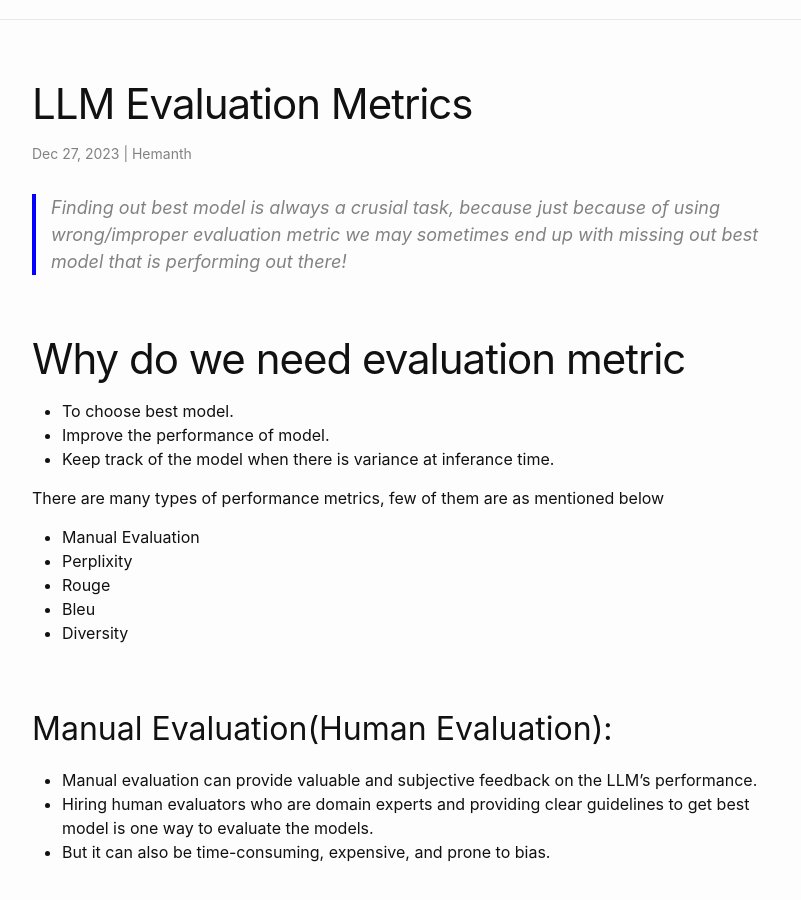
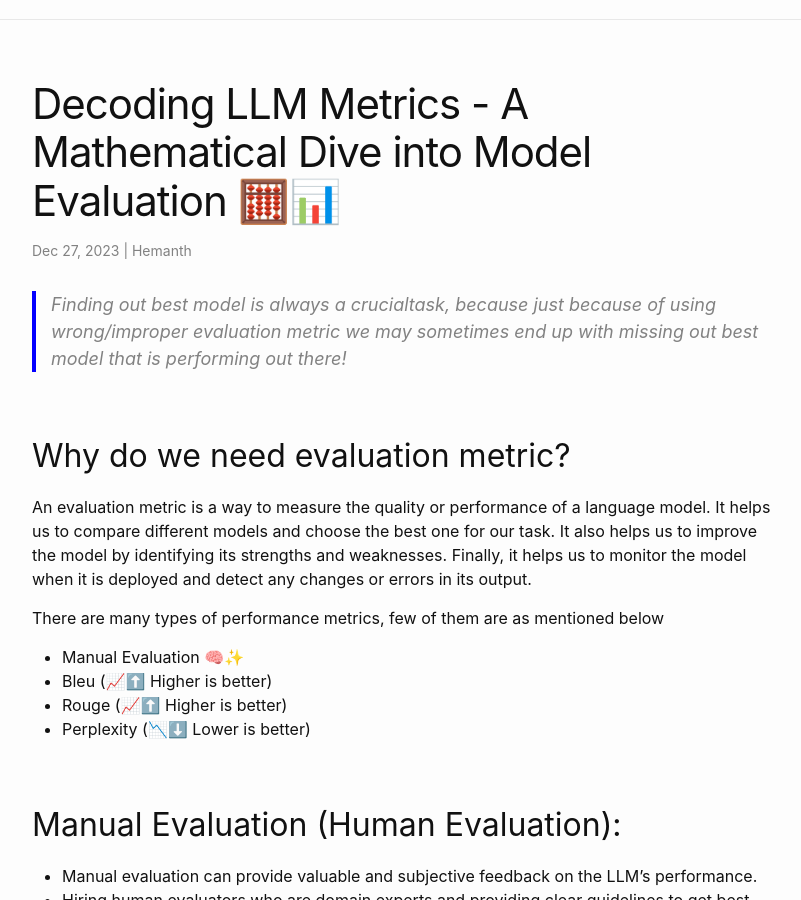
Before and after one commit to hemanthyernagula/hemanthyernagula.github.io, a Jekyll site: the page built from _posts/2023-12-27-LLM-Evaluation-Metrics.md, in a window 1280 px wide and 900 px high. Shown: the whole window, without its empty margins (238-1039 px from the left). Built offline with Jekyll 4.4.1, drawn with Linux system fonts in a browser that asks for light colours; formulas are drawn with MathJax 3; a script that is not in the unit is left out; comment, search, counter and statistics services are not loaded; some of the changed text lies outside the part shown.

Commit message:
added llm evaluation post

```diff
--- a/_config.yml
+++ b/_config.yml
@@ -52,8 +52,8 @@ minima:
   social_links:
     github: hemanthyernagula
     stackoverflow: "11111"
-    linkedin: hemanth
-    medium: "@yernagulahemanth"
+    linkedin: hemanth-yernagula
+    medium: yernagulahemanth
 
 show_excerpts:
   True
--- a/_includes/social.html
+++ b/_includes/social.html
@@ -18,5 +18,5 @@
   {%- if social.keybase -%}<li><a rel="me" href="https://keybase.io/{{ social.keybase | cgi_escape | escape }}" title="{{ social.keybase | escape }}"><svg class="svg-icon grey"><use xlink:href="{{ '/assets/minima-social-icons.svg#keybase' | relative_url }}"></use></svg></a></li>{%- endif -%}
   {%- if social.microdotblog -%}<li><a rel="me" href="https://micro.blog/{{ social.microdotblog | cgi_escape | escape }}" title="{{ social.microdotblog | escape }}"><svg class="svg-icon grey"><use xlink:href="{{ '/assets/minima-social-icons.svg#microdotblog' | relative_url }}"></use></svg></a></li>{%- endif -%}
   {%- if social.devto -%}<li><a href="https://dev.to/{{ social.devto | cgi_escape | escape }}" title="{{ social.devto | escape }}"><svg class="svg-icon grey"><use xlink:href="{{ '/assets/minima-social-icons.svg#devto' | relative_url }}"></use></svg></a></li>{%- endif -%}
-  {%- if social.medium -%}<li><a href="https://medium.com//{{ social.medium | cgi_escape | escape }}" title="{{ social.medium | escape }}"><svg class="svg-icon grey"><use xlink:href="{{ '/assets/minima-social-icons.svg#medium' | relative_url }}"></use></svg></a></li>{%- endif -%}
+  {%- if social.medium -%}<li><a href="https://medium.com/@{{ social.medium | cgi_escape | escape }}" title="{{ social.medium | escape }}"><svg class="svg-icon grey"><use xlink:href="{{ '/assets/minima-social-icons.svg#medium' | relative_url }}"></use></svg></a></li>{%- endif -%}
 </ul>
--- a/_layouts/post.html
+++ b/_layouts/post.html
@@ -35,7 +35,7 @@ layout: default
     {{ content }}
   </div>
 
-  <p style="padding-top: 30px;">If there is any typo or mistakes in this article/blog please let me know by commenting below.</br> Thank You For Reading</p>
+  <p style="padding-top: 30px;">If there is any typo or mistakes in this article/blog, please let me know by commenting below.</br> Thank You For Reading</p>
   {%- if page.progress -%}
 
     <!-- Reading Indicator -->
--- a/_posts/2023-12-27-LLM-Evaluation-Metrics.md
+++ b/_posts/2023-12-27-LLM-Evaluation-Metrics.md
@@ -1,25 +1,29 @@
 ---
 layout: post
-title: LLM Evaluation Metrics
+title: Decoding LLM Metrics - A Mathematical Dive into Model Evaluation  🧮📊
 categories: article
 permalink: /:categories/:title
 tags: [GenAI, LLM, Evaluation Metrics]
 ---
 
->Finding out best model is always a crusial task, because just because of using wrong/improper evaluation metric we may sometimes end up with missing out best model that is performing out there!
+>Finding out best model is always a crucialtask, because just because of using wrong/improper evaluation metric we may sometimes end up with missing out best model that is performing out there!
 
 
-# Why do we need evaluation metric
+<!-- # Why do we need evaluation metric
 - To choose best model.
 - Improve the performance of model.
-- Keep track of the model when there is variance at inferance time.
+- Keep track of the model when there is variance at inference time. -->
+
+
+## Why do we need evaluation metric?
+
+An evaluation metric is a way to measure the quality or performance of a language model. It helps us to compare different models and choose the best one for our task. It also helps us to improve the model by identifying its strengths and weaknesses. Finally, it helps us to monitor the model when it is deployed and detect any changes or errors in its output.
 
 There are many types of performance metrics, few of them are as mentioned below
-- Manual Evaluation
-- Perplixity
-- Rouge
-- Bleu
-- Diversity
+- Manual Evaluation 🧠✨
+- Bleu (📈⬆️ Higher is better)
+- Rouge (📈⬆️ Higher is better)
+- Perplexity (📉⬇️ Lower is better)
 
 <!--
 {% highlight python %}
@@ -29,7 +33,7 @@ import torch
 {% endhighlight %} -->
 
 
-## Manual Evaluation(Human Evaluation):
+## Manual Evaluation (Human Evaluation):
 - Manual evaluation can provide valuable and subjective feedback on the LLM’s performance.
 - Hiring human evaluators who are domain experts and providing clear guidelines to get best model is one way to evaluate the models.
 - But it can also be time-consuming, expensive, and prone to bias.
@@ -68,6 +72,109 @@ Where:
 - $$c$$ is the length of the generated translation.
 - $$r$$ is the effective ground truth length. This is usually the length of the ground truth translation that is closest in length to the candidate translation.
 
+### Explanation:
+
+   let's consider an example to understand the best case and worst case scenarios for bigram precision ($$p_n$$) in the context of BLEU score calculation.
+
+  Let's say we have the following candidate translation and reference translation:
+
+  - Candidate Translation (C): "The cat sat on the mat"
+  - Reference Translation (R): "The cat is sitting on the mat"
+
+  We first need to generate the bigrams for both the candidate and reference translations:
+
+  - Bigrams in C: {"The cat", "cat sat", "sat on", "on the mat"}
+  - Bigrams in R: {"The cat", "cat is", "is sitting", "sitting on", "on the mat"}
+
+  Now, let's calculate the bigram precision ($$p_n$$):
+
+  - Count of bigrams in C that are present in R: 2 ("The cat", "on the mat")
+  - Total count of bigrams in C: 4
+
+  So, $$p_n$$ = 2/4 = 0.5
+
+<table>
+  <thead>
+    <tr>
+      <th>Reference Text</th>
+      <th>Model Prediction</th>
+      <th>pn</th>
+      <th>wn</th>
+      <th>exp()</th>
+      <th>BLEU Score</th>
+    </tr>
+  </thead>
+  <tbody>
+    <tr>
+      <td>The cat is on the mat.</td>
+      <td>The cat is on the mat.</td>
+      <td>1</td>
+      <td>1</td>
+      <td>1</td>
+      <td>1.0</td>
+    </tr>
+    <tr>
+      <td>The cat is on the mat.</td>
+      <td>There is a cat on the mat.</td>
+      <td>0.83</td>
+      <td>0.86</td>
+      <td>0.84</td>
+      <td>0.78</td>
+    </tr>
+    <tr>
+      <td>The cat is on the mat.</td>
+      <td>A cat is sitting on a mat.</td>
+      <td>0.5</td>
+      <td>0.86</td>
+      <td>0.65</td>
+      <td>0.47</td>
+    </tr>
+    <tr>
+      <td>The cat is on the mat.</td>
+      <td>On the mat is a cat.</td>
+      <td>0.25</td>
+      <td>0.86</td>
+      <td>0.46</td>
+      <td>0.17</td>
+    </tr>
+    <tr>
+      <td>The cat is on the mat.</td>
+      <td>The dog is under the table.</td>
+      <td>0</td>
+      <td>0.86</td>
+      <td>0</td>
+      <td>0.0</td>
+    </tr>
+  </tbody>
+</table>
+
+
+
+
+
+<table>
+  <thead>
+    <tr>
+      <th>Reference Text</th>
+      <th>Model Prediction</th>
+      <th>pn</th>
+      <th>wn</th>
+      <th>exp()</th>
+      <th>BLEU Score</th>
+    </tr>
+  </thead>
+  <tbody>
+    <tr>
+      <td>The cat is on the mat.</td>
+      <td>News paper in front of my door.</td>
+      <td>0</td>
+      <td>0.86</td>
+      <td>0</td>
+      <td>0.0</td>
+    </tr>
+  </tbody>
+</table>
+
 
 ## Rouge Score
 ROUGE score measures the overlap of n-grams, words, or sentences between the machine output and the reference. There are different types of ROUGE scores, such as ROUGE-N, ROUGE-L, and ROUGE-S, that use different levels of granularity to compare the texts. Here are the formulas for each type of ROUGE score:
@@ -85,6 +192,7 @@ ROUGE score measures the overlap of n-grams, words, or sentences between the mac
     - $$\text{Count}_{\text{match}}(\text{n-gram})$$ is the maximum number of times the n-gram appears in both the machine output and the reference summary.
     - $$\text{Count}(\text{n-gram})$$ is the number of times the n-gram appears in the reference summary.
 
+
 2. ROUGE-L: This type of ROUGE score measures the longest common subsequence (LCS) of words between the machine output and the reference. The LCS is the longest sequence of words that appears in the same order in both texts. The formula for ROUGE-L is as follows¹²:
 
     $$
@@ -96,6 +204,7 @@ ROUGE score measures the overlap of n-grams, words, or sentences between the mac
     - $$s$$ is a reference summary.
     - $$\text{LCS}(\text{Machine Output}, s)$$ is the length of the longest common subsequence of words between the machine output and the reference summary.
     - $$\text{Length}(s)$$ is the number of words in the reference summary.
+
 
 3. ROUGE-S: This type of ROUGE score measures the overlap of skip-bigrams between the machine output and the reference. A skip-bigram is a pair of words that can be separated by any number of words in between. The formula for ROUGE-S is as follows¹²:
 
@@ -144,26 +253,66 @@ $$ is the conditional probability of the next word $$x_i$$ given the previous wo
 The perplexity of a language model can be interpreted as the weighted average branching factor of the language. The branching factor is the number of possible next words that can follow a given word or sequence of words. A lower perplexity means that the language model is more confident and accurate in predicting the next word, and thus the language has a lower branching factor. A higher perplexity means that the language model is more uncertain and inaccurate in predicting the next word, and thus the language has a higher branching factor.
 
 
+### Metric Comparison Table
 
+<table>
+  <thead>
+    <tr>
+      <th>Metric</th>
+      <th>Purpose</th>
+      <th>Score Interpretation</th>
+      <th>Mathematical Formula</th>
+    </tr>
+  </thead>
+  <tbody>
+    <tr>
+      <td>Manual Evaluation</td>
+      <td>Subjective human feedback</td>
+      <td>Qualitative assessment</td>
+      <td>-</td>
+    </tr>
+    <tr>
+      <td>BLEU Score</td>
+      <td>Text translation evaluation</td>
+      <td>Proportional to model performance</td>
+      <td>$$BLEU = BP \cdot \exp\left(\sum_{n=1}^{N} w_n \log p_n\right)$$</td>
+    </tr>
+    <tr>
+      <td>Rouge Score</td>
+      <td>N-gram, word, sentence overlap</td>
+      <td>>Proportional to model performance</td>
+      <td>
+
+            $$
+            \text{ROUGE-S} = \frac{\sum_{s \in \text{References}} \sum_{\text{skip-bigram} \in s} \text{Count}_{\text{match}}(\text{skip-bigram})}{\sum_{s \in \text{References}} \sum_{\text{skip-bigram} \in s} \text{Count}(\text{skip-bigram})}
+            $$
+
+      </td>
+    </tr>
+    <tr>
+      <td>Perplexity</td>
+      <td>Language model performance</td>
+      <td>Lower is better</td>
+      <td>$$\text{Perplexity}(q) = 2^{-\frac{1}{N} \sum_{i=1}^N \log_2 q(x_i | x_1, ..., x_{i-1})}$$</td>
+    </tr>
+  </tbody>
+</table>
 
 
 ### Referances
-## BLEU
+##### BLEU
 (1) A Gentle Introduction to Calculating the BLEU Score for Text in Python. https://machinelearningmastery.com/calculate-bleu-score-for-text-python/.
 (2) NLP - BLEU Score for Evaluating Neural Machine Translation - GeeksforGeeks. https://www.geeksforgeeks.org/nlp-bleu-score-for-evaluating-neural-machine-translation-python/.
 (3) Understanding Bleu Score - OpenGenus IQ. https://iq.opengenus.org/bleu-score/.
 (4) Bleu Score in NLP - Scaler Topics. https://www.scaler.com/topics/nlp/bleu-score-in-nlp/.
-## Rouge
+##### Rouge
 (1) An intro to ROUGE, and how to use it to evaluate summaries. https://www.freecodecamp.org/news/what-is-rouge-and-how-it-works-for-evaluation-of-summaries-e059fb8ac840/.
 (2) Text Summarization:. How To Calculate Rouge Score - Medium. https://medium.com/mlearning-ai/text-summarization-84ada711c49c.
 (3) Understanding BLEU and ROUGE score for NLP evaluation. https://medium.com/@sthanikamsanthosh1994/understanding-bleu-and-rouge-score-for-nlp-evaluation-1ab334ecadcb.
 (4) Mastering ROUGE Matrix: Your Guide to Large Language Model Evaluation .... https://dev.to/aws-builders/mastering-rouge-matrix-your-guide-to-large-language-model-evaluation-for-summarization-with-examples-jjg.
 (5) Evaluate translation or summarization with ROUGE similarity score .... https://www.mathworks.com/help/textanalytics/ref/rougeevaluationscore.html.
 
-
-## Perplexity
-
+##### Perplexity
 (1) Perplexity - Wikipedia. https://en.wikipedia.org/wiki/Perplexity.
 (2) Two minutes NLP — Perplexity explained with simple probabilities. https://medium.com/nlplanet/two-minutes-nlp-perplexity-explained-with-simple-probabilities-6cdc46884584.
 (3) Perplexity: a more intuitive measure of uncertainty than entropy. https://mbernste.github.io/posts/perplexity/.
-`If you observe the W metrix has parameter called requires_grad, but previous w_ does not have`
```
